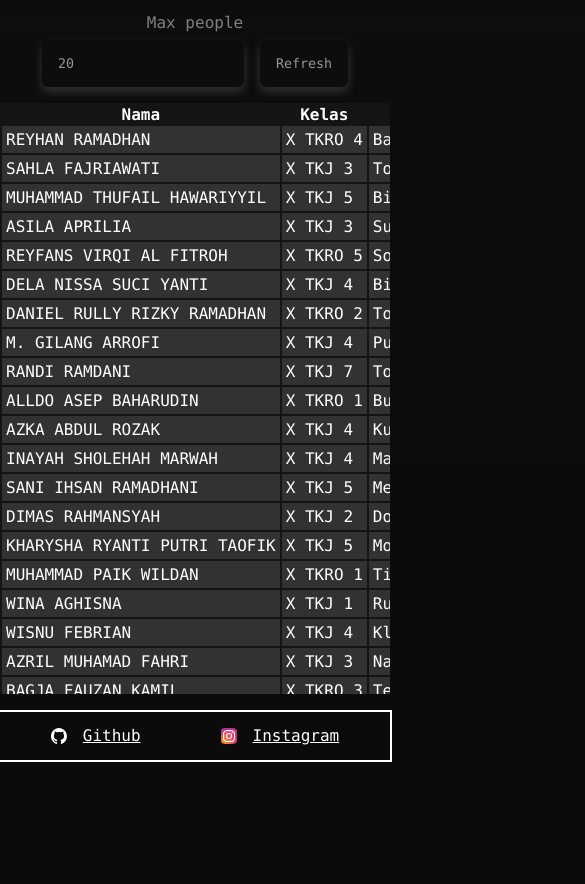
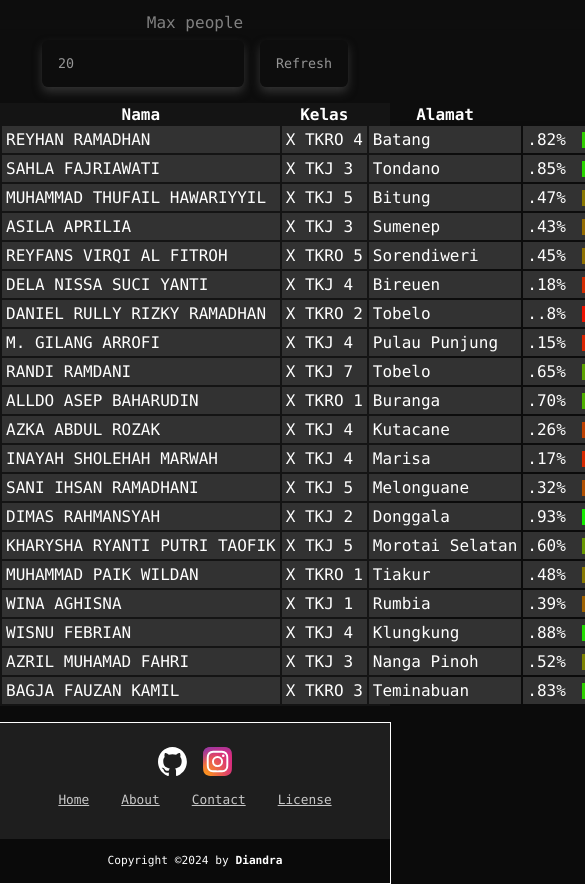
Before and after one commit to ToyFarms/Tugas_HTML_Tabel, a plain HTML site: page index.html in a window 390 px wide. Shown: the part 243-1127 px from the top of the page, 585 px wide, since content can reach past the window. Before the commit the page ends 1005 px from the top, so only its background shows below. Drawn offline with Linux system fonts and the light colour scheme.

Commit message:
Fix layout on mobile

```diff
--- a/index.html
+++ b/index.html
@@ -32,15 +32,22 @@
       </table>
     </div>
     <footer>
-      <div class="links">
+      <div class="social-link">
         <a href="https://github.com/ToyFarms">
           <img src="assets/github-mark-white.svg" />
-          <p>Github</p>
         </a>
         <a href="https://instagram.com/shafarrahman">
           <img src="assets/instagram.svg" />
-          <p>Instagram</p>
         </a>
+      </div>
+      <div class="link">
+        <a href="#">Home</a>
+        <a href="/about">About</a>
+        <a href="/contact">Contact</a>
+        <a href="/license">License</a>
+      </div>
+      <div class="copyright">
+        <p>Copyright ©2024 by <b>Diandra</b></p>
       </div>
     </footer>
   </body>
--- a/style.css
+++ b/style.css
@@ -47,9 +47,8 @@ body {
 }
 
 .table-container {
+  flex-grow: 1;
   width: 100%;
-  min-height: 70vh;
-  overflow: auto;
   white-space: nowrap;
   background-color: rgb(20, 20, 20);
 }
@@ -61,10 +60,11 @@ body {
 }
 
 .heading-text {
-  font-size: 5vw;
+  font-size: min(3rem, 5vw);
   font-weight: bolder;
   position: relative;
   text-wrap: nowrap;
+  overflow-y: unset;
 }
 
 .heading-text::after {
@@ -93,34 +93,39 @@ header {
 
 footer {
   display: flex;
+  flex-direction: column;
   justify-content: center;
   width: 100%;
-  min-height: 3rem;
-  border: 2px solid white;
+  min-height: 160px;
+  border: 1px solid white;
+  background-color: rgb(30, 30, 30);
 }
 
-.links {
+.social-link {
   display: flex;
   flex-direction: row;
-  gap: 5rem;
+  gap: 1rem;
   justify-content: center;
+  width: 100%;
+  margin-top: 1.5rem;
 }
 
-.links a {
+.social-link a {
   display: flex;
   flex-direction: row;
   justify-content: center;
   align-items: center;
-  gap: 1rem;
+  gap: 0.5rem;
 }
 
-.links a img {
-  width: 1rem;
-  height: 1rem;
+.social-link a img {
+  width: 1.8rem;
 }
 
-.links a p {
+.social-link a p {
   text-align: center;
+  font-size: 0.9rem;
+  color: rgb(150, 150, 150);
 }
 
 .table-def {
@@ -156,3 +161,27 @@ form {
   display: flex;
   gap: 1rem;
 }
+
+.link {
+  display: flex;
+  margin-top: 1rem;
+  gap: 2rem;
+  justify-content: center;
+}
+
+.link a {
+  font-size: 0.8rem;
+  color: rgb(200, 200, 200);
+}
+
+.copyright {
+  display: flex;
+  align-items: center;
+  justify-content: center;
+  margin-top: 2rem;
+  text-align: center;
+  font-size: 0.7rem;
+  text-wrap: nowrap;
+  background-color: rgb(10, 10, 10);
+  height: 100%;
+}
```
